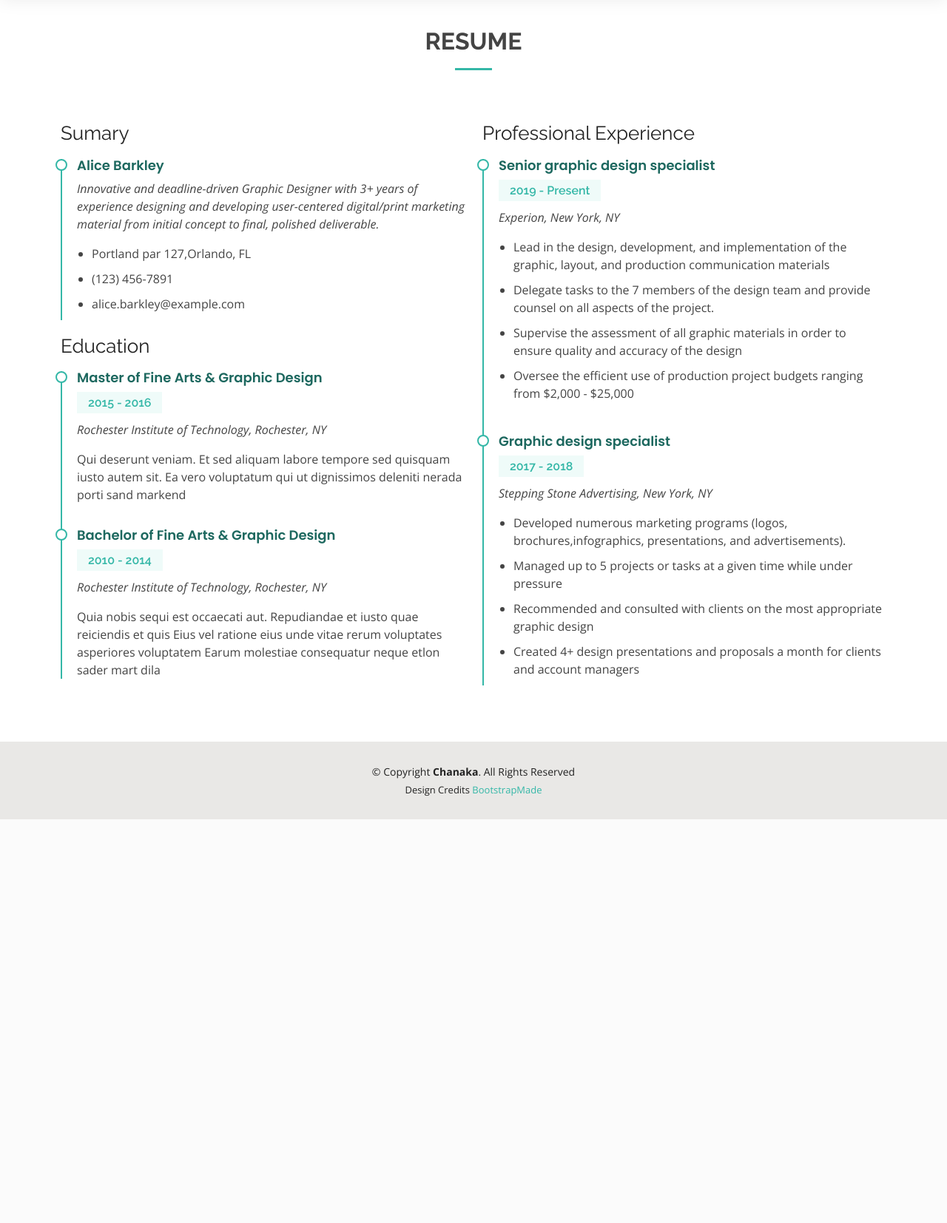
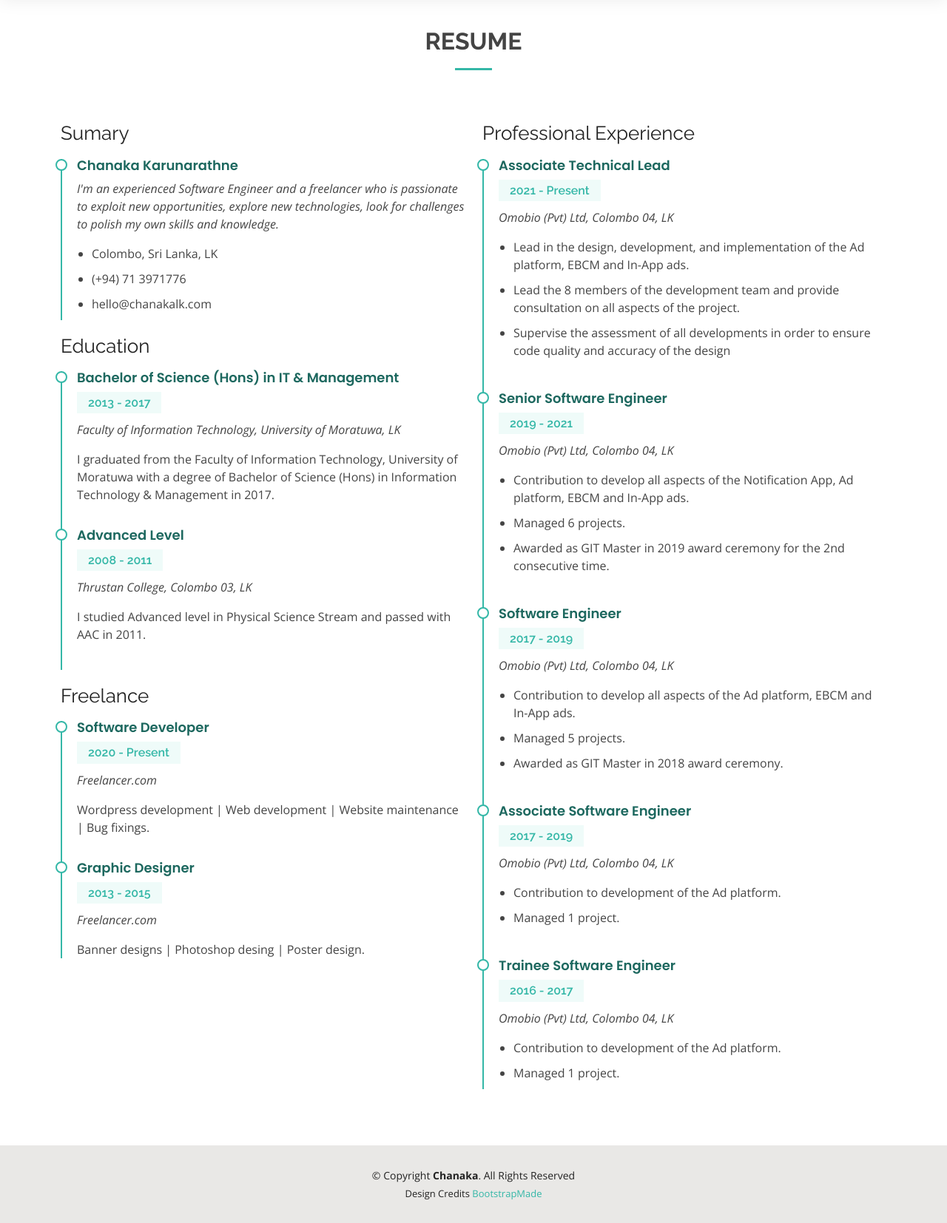
Before and after one commit to chanakafit/personal-blog, a Yii app: template src/views/site/resume.php in a window 1280 px wide. Shown: the part 73-1727 px from the top of the page at 74% size. Before the commit the page ends 1181 px from the top, so only its background shows below. Run offline with PHP 8.4 and a stand-in for Yii, Linux system fonts and the light colour scheme; the template is opened without the code that fills it, so the values that code supplies are empty; some libraries are stand-ins or nearby versions.

Commit message:
update resume

```diff
--- a/src/views/site/resume.php
+++ b/src/views/site/resume.php
@@ -15,63 +15,123 @@ $this->params['breadcrumbs'][] = $this->title;
 
             <div class="section-title">
                 <h2>Resume</h2>
-<!--                <p>Magnam dolores commodi suscipit. Necessitatibus eius consequatur ex aliquid fuga eum quidem. Sit sint consectetur velit. Quisquam quos quisquam cupiditate. Et nemo qui impedit suscipit alias ea. Quia fugiat sit in iste officiis commodi quidem hic quas.</p>-->
             </div>
 
             <div class="row">
                 <div class="col-lg-6">
                     <h3 class="resume-title">Sumary</h3>
                     <div class="resume-item pb-0">
-                        <h4>Alice Barkley</h4>
-                        <p><em>Innovative and deadline-driven Graphic Designer with 3+ years of experience designing and developing user-centered digital/print marketing material from initial concept to final, polished deliverable.</em></p>
+                        <h4>Chanaka Karunarathne</h4>
+                        <p><em>I'm an experienced Software Engineer and a freelancer who is passionate to exploit new
+                                opportunities, explore new technologies, look for challenges to polish my own skills and
+                                knowledge.</em>
+                        </p>
                         <p>
                         <ul>
-                            <li>Portland par 127,Orlando, FL</li>
-                            <li>(123) 456-7891</li>
-                            <li>alice.barkley@example.com</li>
+                            <li>Colombo, Sri Lanka, LK</li>
+                            <li>(+94) 71 3971776</li>
+                            <li>hello@chanakalk.com</li>
                         </ul>
                         </p>
                     </div>
 
                     <h3 class="resume-title">Education</h3>
                     <div class="resume-item">
-                        <h4>Master of Fine Arts &amp; Graphic Design</h4>
-                        <h5>2015 - 2016</h5>
-                        <p><em>Rochester Institute of Technology, Rochester, NY</em></p>
-                        <p>Qui deserunt veniam. Et sed aliquam labore tempore sed quisquam iusto autem sit. Ea vero voluptatum qui ut dignissimos deleniti nerada porti sand markend</p>
+                        <h4>Bachelor of Science (Hons) in IT & Management</h4>
+                        <h5>2013 - 2017</h5>
+                        <p><em>Faculty of Information Technology, University of Moratuwa, LK</em></p>
+                        <p>I graduated from the Faculty of Information Technology, University of Moratuwa with a degree
+                            of Bachelor of Science (Hons) in Information Technology & Management in 2017.</p>
                     </div>
                     <div class="resume-item">
-                        <h4>Bachelor of Fine Arts &amp; Graphic Design</h4>
-                        <h5>2010 - 2014</h5>
-                        <p><em>Rochester Institute of Technology, Rochester, NY</em></p>
-                        <p>Quia nobis sequi est occaecati aut. Repudiandae et iusto quae reiciendis et quis Eius vel ratione eius unde vitae rerum voluptates asperiores voluptatem Earum molestiae consequatur neque etlon sader mart dila</p>
+                        <h4>Advanced Level</h4>
+                        <h5>2008 - 2011</h5>
+                        <p><em>Thrustan College, Colombo 03, LK</em></p>
+                        <p>I studied Advanced level in Physical Science Stream and passed with AAC in 2011.</p>
+                    </div>
+
+                    <h3 class="resume-title">Freelance</h3>
+                    <div class="resume-item">
+                        <h4>Software Developer</h4>
+                        <h5>2020 - Present</h5>
+                        <p><em>Freelancer.com</em></p>
+                        <p>Wordpress development | Web development | Website maintenance | Bug fixings.</p>
+                    </div>
+                    <div class="resume-item">
+                        <h4>Graphic Designer</h4>
+                        <h5>2013 - 2015</h5>
+                        <p><em>Freelancer.com</em></p>
+                        <p>Banner designs | Photoshop desing | Poster design.</p>
                     </div>
                 </div>
                 <div class="col-lg-6">
                     <h3 class="resume-title">Professional Experience</h3>
                     <div class="resume-item">
-                        <h4>Senior graphic design specialist</h4>
-                        <h5>2019 - Present</h5>
-                        <p><em>Experion, New York, NY </em></p>
+                        <h4>Associate Technical Lead</h4>
+                        <h5>2021 - Present</h5>
+                        <p><em>Omobio (Pvt) Ltd, Colombo 04, LK </em></p>
                         <p>
                         <ul>
-                            <li>Lead in the design, development, and implementation of the graphic, layout, and production communication materials</li>
-                            <li>Delegate tasks to the 7 members of the design team and provide counsel on all aspects of the project. </li>
-                            <li>Supervise the assessment of all graphic materials in order to ensure quality and accuracy of the design</li>
-                            <li>Oversee the efficient use of production project budgets ranging from $2,000 - $25,000</li>
+                            <li>Lead in the design, development, and implementation of the Ad platform, EBCM and In-App
+                                ads.
+                            </li>
+                            <li>Lead the 8 members of the development team and provide consultation on all aspects of
+                                the project.
+                            </li>
+                            <li>Supervise the assessment of all developments in order to ensure code quality and
+                                accuracy of the design
+                            </li>
                         </ul>
                         </p>
                     </div>
                     <div class="resume-item">
-                        <h4>Graphic design specialist</h4>
-                        <h5>2017 - 2018</h5>
-                        <p><em>Stepping Stone Advertising, New York, NY</em></p>
+                        <h4>Senior Software Engineer</h4>
+                        <h5>2019 - 2021</h5>
+                        <p><em>Omobio (Pvt) Ltd, Colombo 04, LK </em></p>
                         <p>
                         <ul>
-                            <li>Developed numerous marketing programs (logos, brochures,infographics, presentations, and advertisements).</li>
-                            <li>Managed up to 5 projects or tasks at a given time while under pressure</li>
-                            <li>Recommended and consulted with clients on the most appropriate graphic design</li>
-                            <li>Created 4+ design presentations and proposals a month for clients and account managers</li>
+                            <li>Contribution to develop all aspects of the Notification App, Ad platform, EBCM and
+                                In-App ads.
+                            </li>
+                            <li>Managed 6 projects.</li>
+                            <li>Awarded as GIT Master in 2019 award ceremony for the 2nd consecutive time.</li>
+                        </ul>
+                        </p>
+                    </div>
+                    <div class="resume-item">
+                        <h4>Software Engineer</h4>
+                        <h5>2017 - 2019</h5>
+                        <p><em>Omobio (Pvt) Ltd, Colombo 04, LK </em></p>
+                        <p>
+                        <ul>
+                            <li>Contribution to develop all aspects of the Ad platform, EBCM and In-App ads.
+                            </li>
+                            <li>Managed 5 projects.</li>
+                            <li>Awarded as GIT Master in 2018 award ceremony.</li>
+                        </ul>
+                        </p>
+                    </div>
+                    <div class="resume-item">
+                        <h4>Associate Software Engineer</h4>
+                        <h5>2017 - 2019</h5>
+                        <p><em>Omobio (Pvt) Ltd, Colombo 04, LK </em></p>
+                        <p>
+                        <ul>
+                            <li>Contribution to development of the Ad platform.
+                            </li>
+                            <li>Managed 1 project.</li>
+                        </ul>
+                        </p>
+                    </div>
+                    <div class="resume-item">
+                        <h4>Trainee Software Engineer</h4>
+                        <h5>2016 - 2017</h5>
+                        <p><em>Omobio (Pvt) Ltd, Colombo 04, LK </em></p>
+                        <p>
+                        <ul>
+                            <li>Contribution to development of the Ad platform.
+                            </li>
+                            <li>Managed 1 project.</li>
                         </ul>
                         </p>
                     </div>
```
